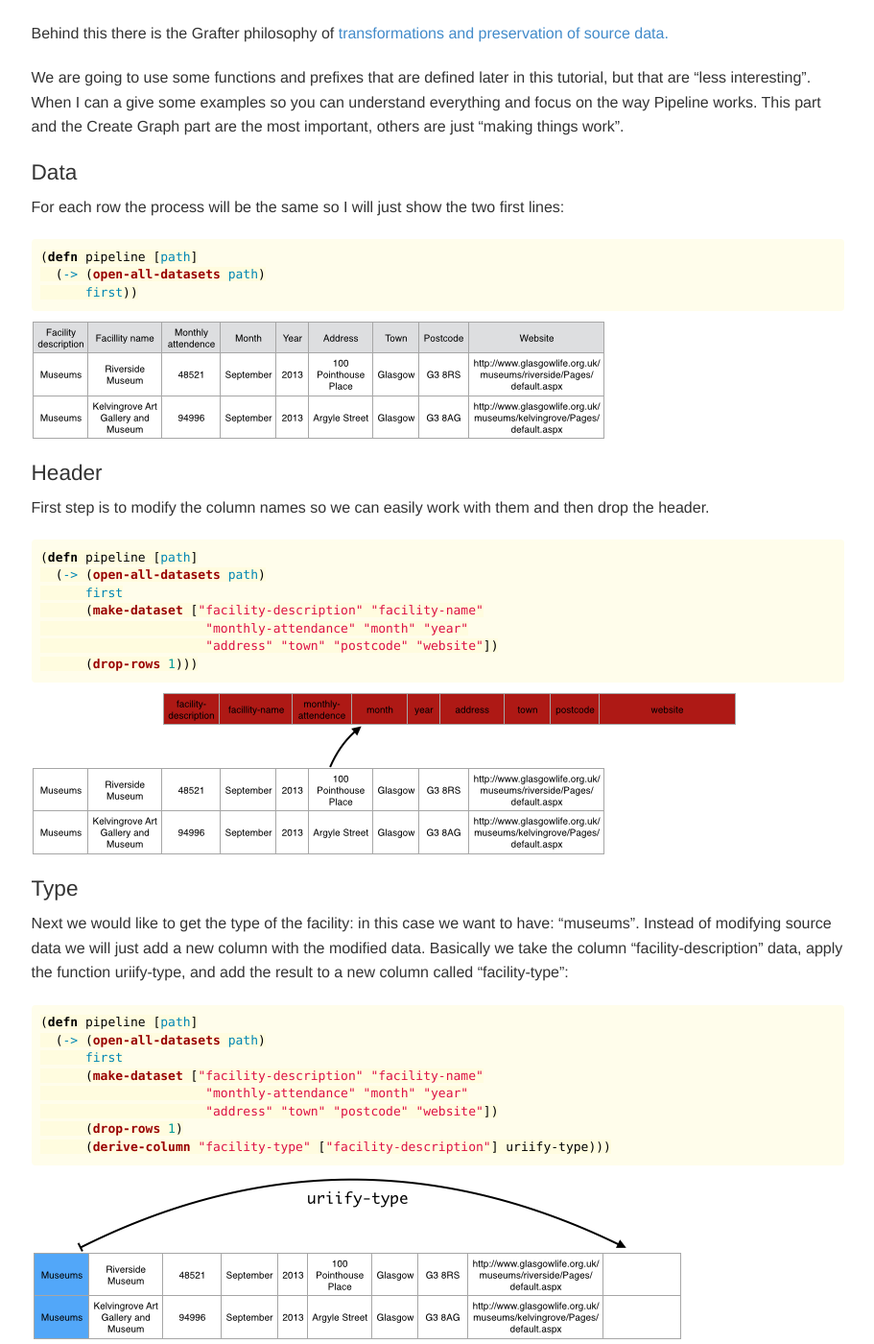
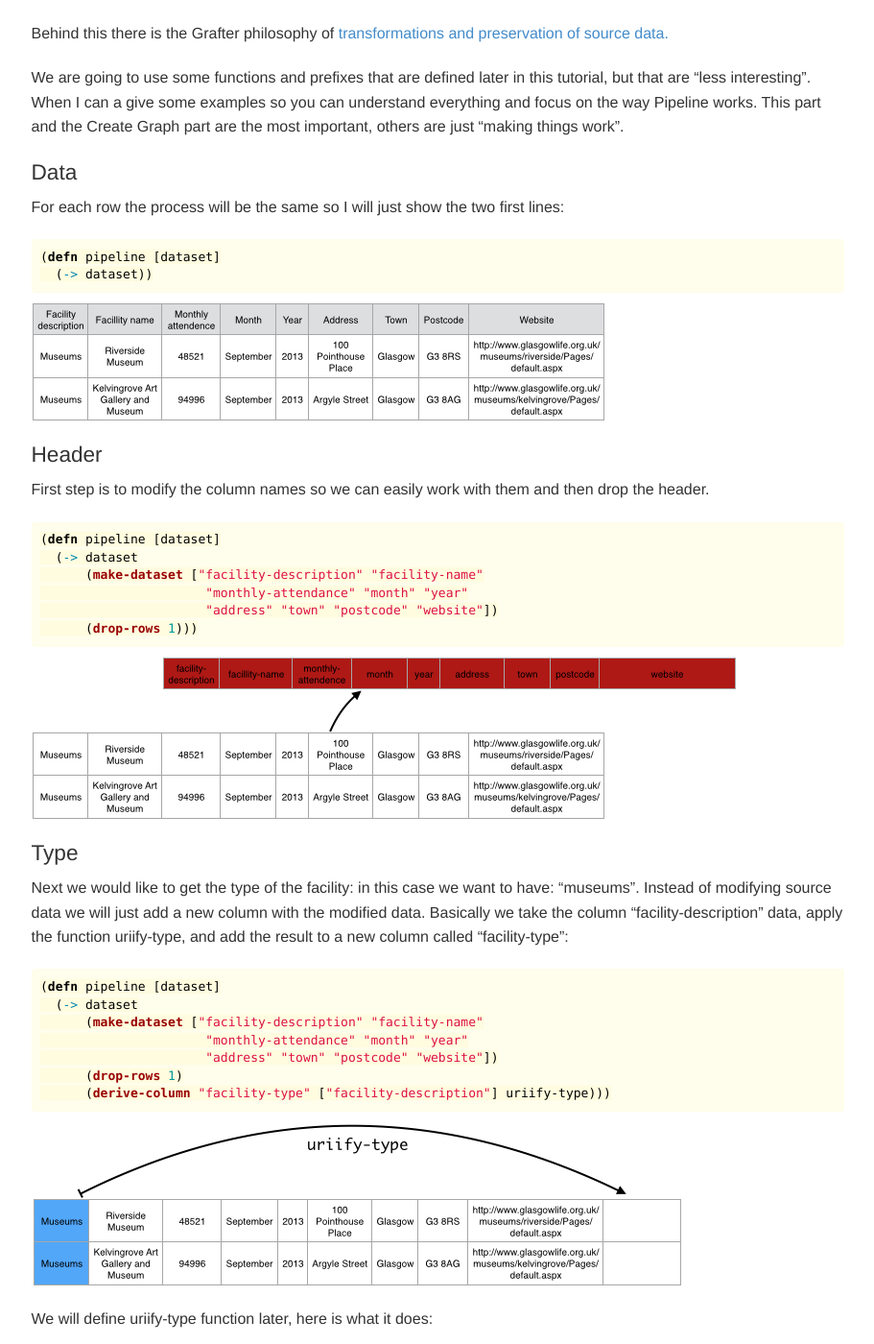
Before and after one commit to Swirrl/grafter-docs, a Jekyll site: the page built from _tutorials/906_pipeline.md, in a window 1280 px wide and 1400 px high, scrolled down 291 px. Shown: the whole window at 96% size, without its empty margins (330-1241 px from the left). Built offline with Jekyll 4.4.1, drawn with Linux system fonts in a browser that asks for light colours; some of the changed text lies outside the part shown.

Commit message:
updated the Tuto pipeline

```diff
--- a/_tutorials/906_pipeline.md
+++ b/_tutorials/906_pipeline.md
@@ -16,9 +16,8 @@ For each row the process will be the same so I will just show the two first line
 
 {% highlight clojure %}
 
-(defn pipeline [path]
-  (-> (open-all-datasets path)
-      first))
+(defn pipeline [dataset]
+  (-> dataset))
 
 {% endhighlight %}
 
@@ -30,9 +29,8 @@ First step is to modify the column names so we can easily work with them and the
 
 {% highlight clojure %}
 
-(defn pipeline [path]
-  (-> (open-all-datasets path)
-      first
+(defn pipeline [dataset]
+  (-> dataset
       (make-dataset ["facility-description" "facility-name"
                       "monthly-attendance" "month" "year"
                       "address" "town" "postcode" "website"])
@@ -48,9 +46,8 @@ Next we would like to get the type of the facility: in this case we want to have
 
 {% highlight clojure %}
 
-(defn pipeline [path]
-  (-> (open-all-datasets path)
-      first
+(defn pipeline [dataset]
+  (-> dataset
       (make-dataset ["facility-description" "facility-name"
                       "monthly-attendance" "month" "year"
                       "address" "town" "postcode" "website"])
@@ -77,9 +74,8 @@ We are going to need to have the name in an nice format to make URI. Same way to
 
 {% highlight clojure %}
 
-(defn pipeline [path]
-  (-> (open-all-datasets path)
-      first
+(defn pipeline [dataset]
+  (-> dataset
       (make-dataset ["facility-description" "facility-name"
                       "monthly-attendance" "month" "year"
                       "address" "town" "postcode" "website"])
@@ -106,9 +102,8 @@ This one is a bit different: we will use mapc to apply a different function to e
 
 {% highlight clojure %}
 
-(defn pipeline [path]
-  (-> (open-all-datasets path)
-      first
+(defn pipeline [dataset]
+  (-> dataset
       (make-dataset ["facility-description" "facility-name"
                       "monthly-attendance" "month" "year"
                       "address" "town" "postcode" "website"])
@@ -166,9 +161,8 @@ We have changed a lot of things, but each transformation is easy to understand a
 
 {% highlight clojure %}
 
-(defn pipeline [path]
-  (-> (open-all-datasets path)
-      first
+(defn pipeline [dataset]
+  (-> dataset
       (make-dataset ["facility-description" "facility-name"
                       "monthly-attendance" "month" "year"
                       "address" "town" "postcode" "website"])
@@ -202,9 +196,8 @@ user=> (uriify-refFacility "museums" "riverside-museum")
 
 {% highlight clojure %}
 
-(defn pipeline [path]
-  (-> (open-all-datasets path)
-      first
+(defn pipeline [dataset]
+  (-> dataset
       (make-dataset ["facility-description" "facility-name"
                       "monthly-attendance" "month" "year"
                       "address" "town" "postcode" "website"])
@@ -236,9 +229,8 @@ First the idea is to swap column "month" and column "year": by doing this we wil
 
 {% highlight clojure %}
 
-(defn pipeline [path]
-  (-> (open-all-datasets path)
-      first
+(defn pipeline [dataset]
+  (-> dataset
       (make-dataset ["facility-description" "facility-name"
                       "monthly-attendance" "month" "year"
                       "address" "town" "postcode" "website"])
@@ -267,9 +259,8 @@ Then we can derive-column applying date-time:
 
 {% highlight clojure %}
 
-(defn pipeline [path]
-  (-> (open-all-datasets path)
-      first
+(defn pipeline [dataset]
+  (-> dataset
       (make-dataset ["facility-description" "facility-name"
                       "monthly-attendance" "month" "year"
                       "address" "town" "postcode" "website"])
@@ -306,9 +297,8 @@ Nothing really new from now, we'll keep using derive-column. Here are the two ne
 
 {% highlight clojure %}
 
-(defn pipeline [path]
-  (-> (open-all-datasets path)
-      first
+(defn pipeline [dataset]
+  (-> dataset
       (make-dataset ["facility-description" "facility-name"
                       "monthly-attendance" "month" "year"
                       "address" "town" "postcode" "website"])
@@ -340,9 +330,8 @@ Nothing really new from now, we'll keep using derive-column. Here are the two ne
 
 {% highlight clojure %}
 
-(defn pipeline [path]
-  (-> (open-all-datasets path)
-      first
+(defn pipeline [dataset]
+  (-> dataset
       (make-dataset ["facility-description" "facility-name"
                       "monthly-attendance" "month" "year"
                       "address" "town" "postcode" "website"])
```
Also changed, not shown: other parts of _tutorials/906_pipeline.md (+1 -1 lines).
